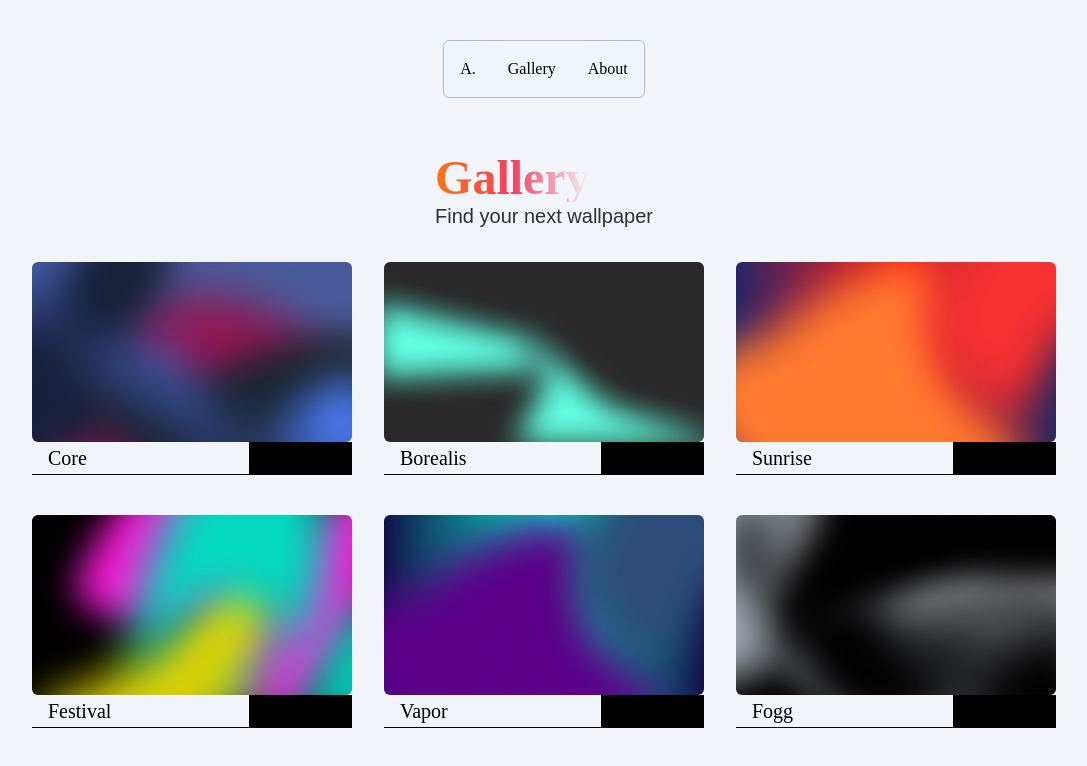
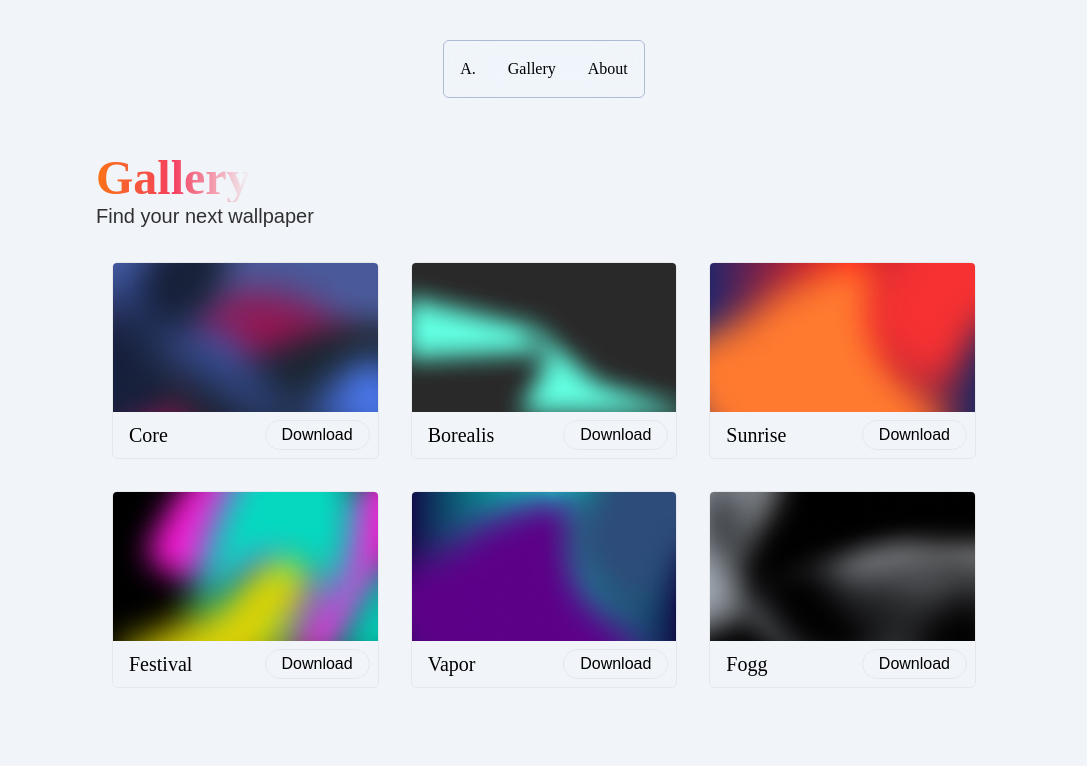
Before and after one commit to imStav/abstract, a Vue app: page /gallery in a window 1280 px wide. Shown: the top 766 px of the page, without its empty margins (96-1183 px from the left). Built offline with nearby package versions, Linux system fonts and the light colour scheme; a web font is replaced by a local one.

Commit message:
feat(dark theme): work around gallery view dark theme

```diff
--- a/src/components/icons/WallpaperCard.vue
+++ b/src/components/icons/WallpaperCard.vue
@@ -5,7 +5,7 @@ const getWallpaper = useWallpaperStore();
 
 <template>
   <div class="wallpaper-grid" v-motion-fade>
-    <div v-for="wallpaper in getWallpaper.wallpapers" :key="wallpaper.name">
+    <div v-for="wallpaper in getWallpaper.wallpapers" :key="wallpaper.name" class="wallpaper-card">
       <a :href="wallpaper.src" class="cursor-zoom-in">
       <img
         :src="wallpaper.src"
--- a/src/index.css
+++ b/src/index.css
@@ -54,23 +54,27 @@
 
     /***GalleryView***/
     .gallery-view {
-        @apply flex flex-col min-h-fit items-center mb-24 sm:my-0;
+        @apply flex flex-col min-h-fit mb-24 sm:my-0  w-4/5 xl:w-[70%] 2xl:w-1/2 mx-auto items-center;
     }
 
     .wallpaper-grid {
         @apply grid grid-cols-1 sm:grid-cols-2 xl:grid-cols-3 sm:mb-24 sm:px-4 gap-8;
     }
 
+    .wallpaper-card {
+        @apply border dark:border-slate-500/60 rounded-md;
+    }
+
     .wallpaper-styles {
-        @apply sm:w-80 hover:opacity-50 duration-500 sm:rounded-md;
+        @apply sm:w-80 hover:opacity-50 duration-500 rounded-t;
     }
 
     .wallpaper-description {
-        @apply flex justify-between items-center mb-2 sm:mx-0 dark:bg-black border-b border-current;
+        @apply flex justify-between items-center my-2 sm:mx-0;
     }
 
     .download-btn {
-        @apply px-4 py-1 duration-500 bg-black dark:hover:bg-slate-400 hover:text-black;
+        @apply px-4 py-0.5 border duration-500 dark:bg-slate-500/30 dark:text-slate-400 dark:border-slate-500/60 rounded-full mx-2;
     }
 
     /**AboutPage**/
--- a/src/views/GalleryView.vue
+++ b/src/views/GalleryView.vue
@@ -4,11 +4,10 @@ import WallpaperCard from "../components/icons/WallpaperCard.vue";
 
 <template>
   <section class="gallery gallery-view">
-    <div class="mt-24 mb-8">
+    <div class="mt-24 mb-8 w-fit self-start">
       <h2 class="heading">Gallery</h2>
       <p class="catchline">Find your next wallpaper</p>
     </div>
-
     <WallpaperCard />
   </section>
 </template>
```
